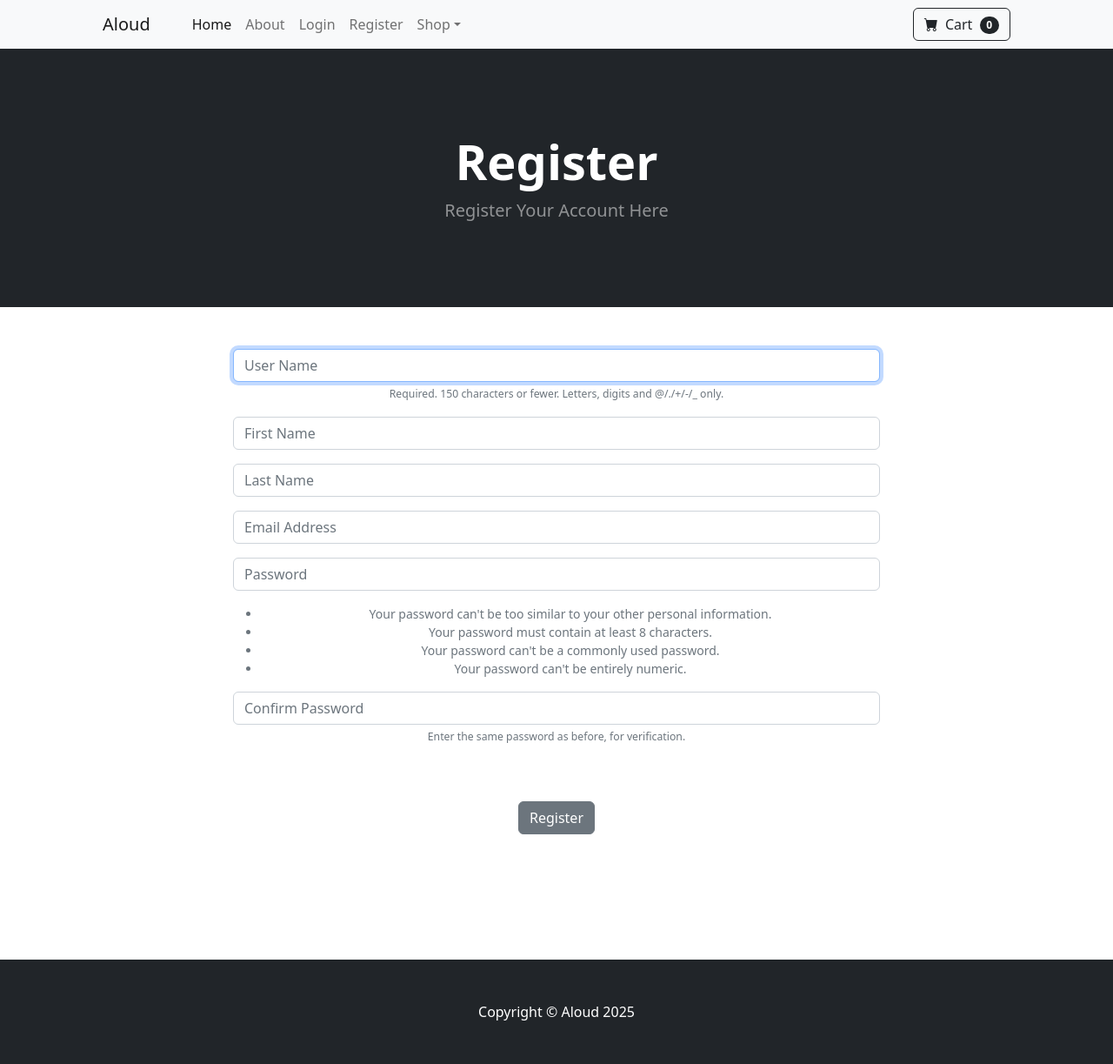
After one commit to Sreedevi0602/ecom, a Django app: page /register/ in a window 1280 px wide. The commit adds this page. Shown: the whole page at 87% size. Run offline with Django 5.2, Linux system fonts and the light colour scheme; some libraries are stand-ins or nearby versions.

Commit message:
Logic for the registration of new users completed

```diff
--- /dev/null
+++ b/ecom/store/forms.py
@@ -0,0 +1,30 @@
+from django.contrib.auth.models import User
+from django.contrib.auth.forms import UserCreationForm
+from django import forms
+
+class SignUpForm(UserCreationForm):
+	email = forms.EmailField(label="", widget=forms.TextInput(attrs={'class':'form-control', 'placeholder':'Email Address'}))
+	first_name = forms.CharField(label="", max_length=100, widget=forms.TextInput(attrs={'class':'form-control', 'placeholder':'First Name'}))
+	last_name = forms.CharField(label="", max_length=100, widget=forms.TextInput(attrs={'class':'form-control', 'placeholder':'Last Name'}))
+
+	class Meta:
+		model = User
+		fields = ('username', 'first_name', 'last_name', 'email', 'password1', 'password2')
+
+	def __init__(self, *args, **kwargs):
+		super(SignUpForm, self).__init__(*args, **kwargs)
+
+		self.fields['username'].widget.attrs['class'] = 'form-control'
+		self.fields['username'].widget.attrs['placeholder'] = 'User Name'
+		self.fields['username'].label = ''
+		self.fields['username'].help_text = '<span class="form-text text-muted"><small>Required. 150 characters or fewer. Letters, digits and @/./+/-/_ only.</small></span>'
+
+		self.fields['password1'].widget.attrs['class'] = 'form-control'
+		self.fields['password1'].widget.attrs['placeholder'] = 'Password'
+		self.fields['password1'].label = ''
+		self.fields['password1'].help_text = '<ul class="form-text text-muted small"><li>Your password can\'t be too similar to your other personal information.</li><li>Your password must contain at least 8 characters.</li><li>Your password can\'t be a commonly used password.</li><li>Your password can\'t be entirely numeric.</li></ul>'
+
+		self.fields['password2'].widget.attrs['class'] = 'form-control'
+		self.fields['password2'].widget.attrs['placeholder'] = 'Confirm Password'
+		self.fields['password2'].label = ''
+		self.fields['password2'].help_text = '<span class="form-text text-muted"><small>Enter the same password as before, for verification.</small></span>'
--- a/ecom/store/templates/navbar.html
+++ b/ecom/store/templates/navbar.html
@@ -27,6 +27,8 @@
           {% else %}
 
             <li class="nav-item"><a class="nav-link" href="{% url 'login' %}">Login</a></li>
+
+            <li class="nav-item"><a class="nav-link" href="{% url 'register' %}">Register</a></li>
 
           {% endif %}
 
--- /dev/null
+++ b/ecom/store/templates/register.html
@@ -0,0 +1,38 @@
+{% extends 'base.html' %} {% block content %}
+
+<!-- Header-->
+<header class="bg-dark py-5">
+  <div class="container px-4 px-lg-5 my-5">
+    <div class="text-center text-white">
+      <h1 class="display-4 fw-bolder">Register</h1>
+      <p class="lead fw-normal text-white-50 mb-0">Register Your Account Here</p>
+    </div>
+  </div>
+</header>
+
+<div class="container">
+  <div class="row">
+    <center>
+      <div class="col-8">
+        <br /><br />
+
+        <form method="POST" action="{% url 'register' %}">
+          {% csrf_token %}
+
+          {{ form.as_p }}
+
+          <br/><br/>
+
+          <button type="submit" class="btn btn-secondary">
+            Register
+          </button>
+
+        </form>
+
+        <br /><br /><br /><br /><br /><br />
+      </div>
+    </center>
+  </div>
+</div>
+
+{% endblock %}
--- a/ecom/store/urls.py
+++ b/ecom/store/urls.py
@@ -6,4 +6,5 @@ urlpatterns = [
     path('about/', views.about, name='about'),
     path('login/', views.login_user, name='login'),
     path('logout/', views.logout_user, name='logout'),
+    path('register/', views.register_user, name='register')
 ]
--- a/ecom/store/views.py
+++ b/ecom/store/views.py
@@ -2,6 +2,8 @@ from django.shortcuts import render, redirect
 from .models import *
 from django.contrib.auth import authenticate, login, logout
 from django.contrib import messages
+
+from .forms import *
 
 # Create your views here.
 def home(request):
@@ -34,3 +36,27 @@ def logout_user(request):
     logout(request)
     messages.success(request,("You have been Logged Out"))
     return redirect('home')
+
+def register_user(request):
+    form = SignUpForm()
+
+    if request.method == "POST":
+        form = SignUpForm(request.POST)
+
+        if form.is_valid():
+            form.save()
+            username = form.cleaned_data['username']
+            password = form.cleaned_data['password1']
+
+            #Login User
+            user = authenticate(username=username, password=password)
+            login(request,user)
+            messages.success(request, ("Registration Completed Successfully. You Are Now Logged into Your Account"))
+            return redirect('home')
+
+        else:
+            messages.success(request,"Something Went wrong with Registration. Please Try again")
+            return redirect('register')
+
+    else:
+        return render(request, 'register.html', {"form": form})
```
Also changed, not shown: ecom/store/templates/login.html (+17 -17 lines), ecom/db.sqlite3.
